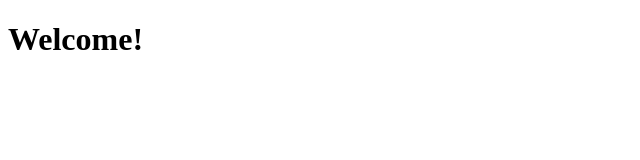
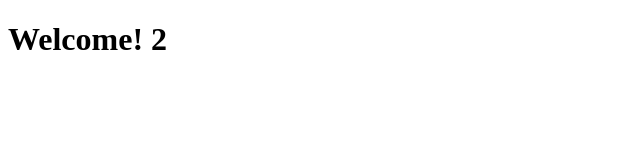
Before and after one commit to MichaelSvensson/TestDemo, a plain HTML site: page index.html in a window 1280 px wide. Shown: the full height of the page, 0-640 px from the left. Drawn offline with Linux system fonts and the light colour scheme.

Commit message:
Added extra nonsence information in index.html

```diff
--- a/index.html
+++ b/index.html
@@ -6,6 +6,6 @@
     <title></title>
 </head>
 <body>
-    <h1>Welcome!</h1>
+    <h1>Welcome! 2</h1>
 </body>
 </html>
```
